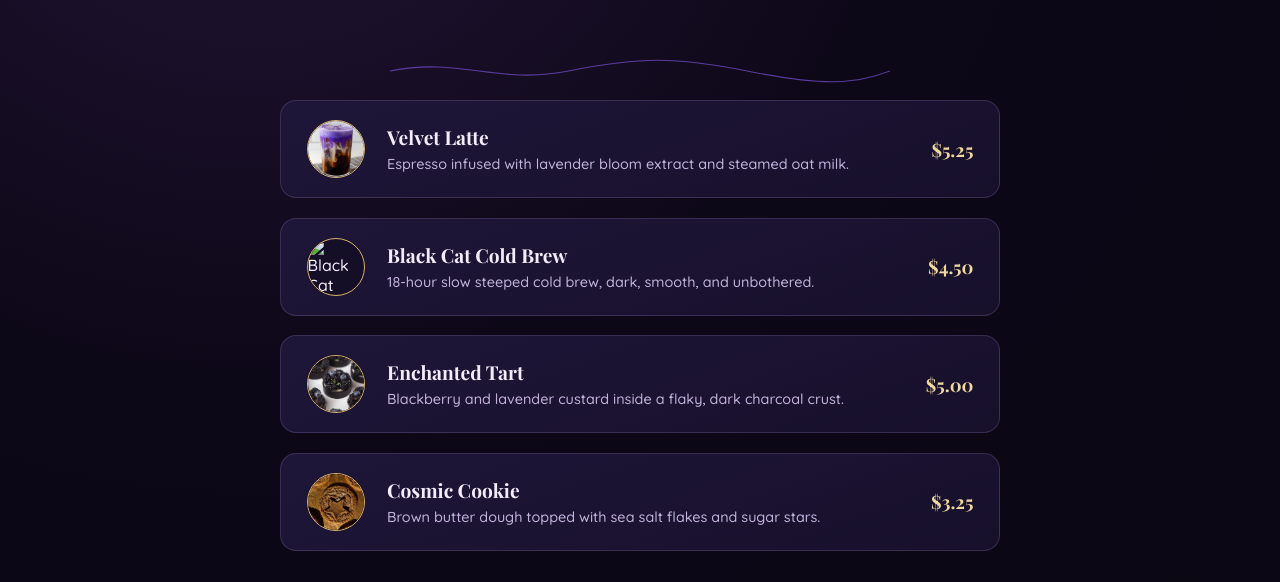
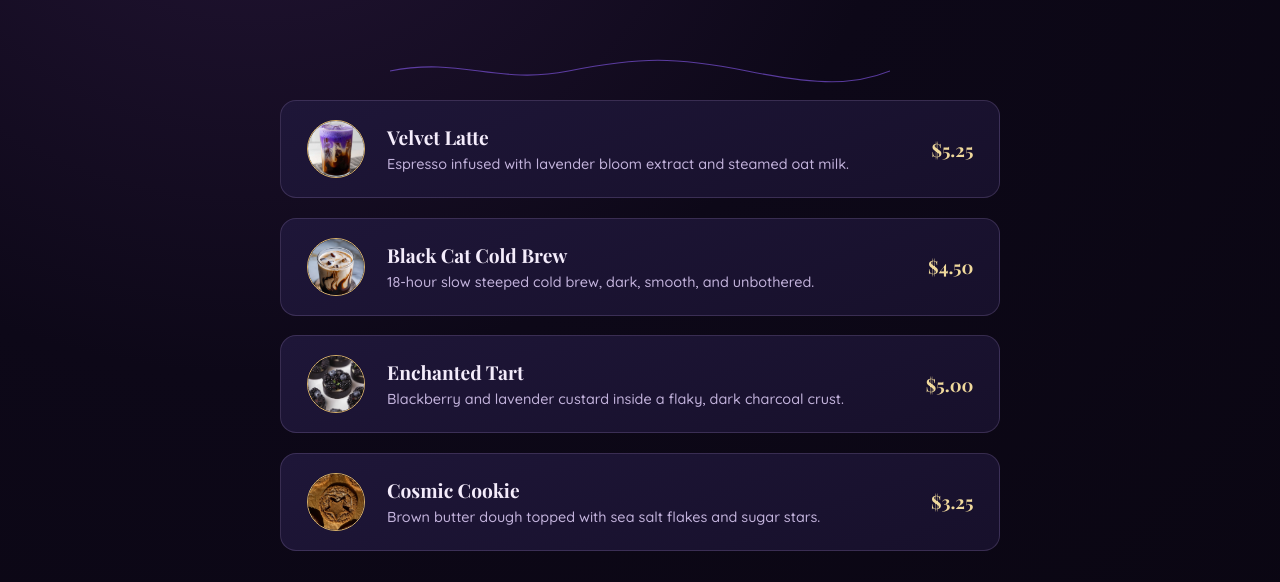
Before and after one commit to phoemdc-arch/Velvet-Moon-Cafe, a plain HTML site: page codes/HTML/menu.html in a window 1280 px wide. Shown: the part 218-800 px from the top of the page. Drawn offline with nearby package versions, Linux system fonts and the light colour scheme; a web font is replaced by a local one.

Commit message:
Update
image

```diff
--- a/codes/HTML/menu.html
+++ b/codes/HTML/menu.html
@@ -56,7 +56,7 @@
       </li>
 
       <li class="menu-row item-has-dropdown" tabindex="0">
-        <div class="menu-thumb"><img src="../../images/cold-brew.jpg" alt="Black Cat Cold Brew" class="thumb-img"></div>
+        <div class="menu-thumb"><img src="../../images/cold brew.jpg" alt="Black Cat Cold Brew" class="thumb-img"></div>
         <div class="menu-info">
           <h3>Black Cat Cold Brew</h3>
           <p>18-hour slow steeped cold brew, dark, smooth, and unbothered.</p>
@@ -64,7 +64,7 @@
         <span class="menu-price">$4.50</span>
         <div class="item-dropdown">
           <div class="dropdown-header">
-            <img src="../../images/cold-brew.jpg" alt="Black Cat Cold Brew" class="dropdown-img">
+            <img src="../../images/cold brew.jpg.jpg" alt="Black Cat Cold Brew" class="dropdown-img">
             <div>
               <h4 class="dropdown-title">Black Cat Cold Brew</h4>
               <span class="dropdown-price">$4.50</span>
```
